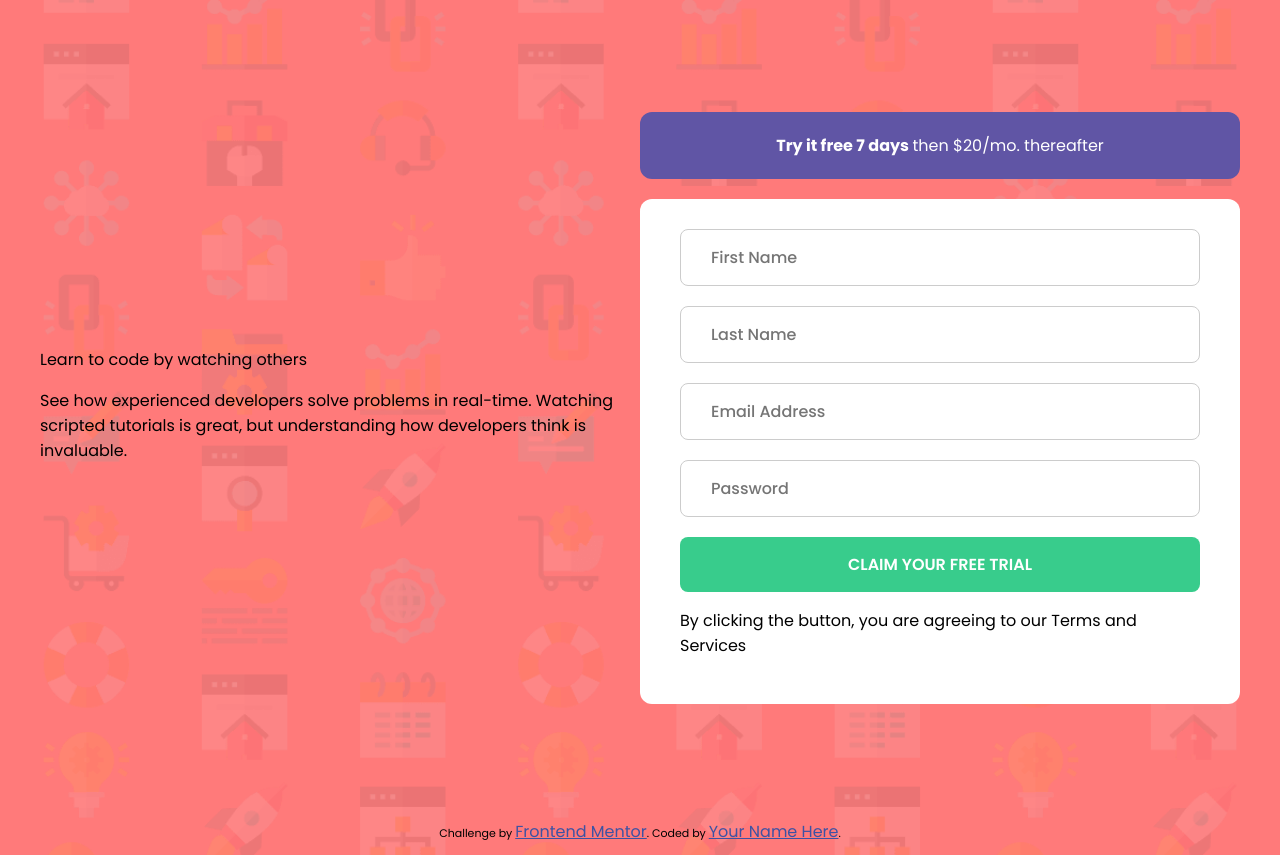
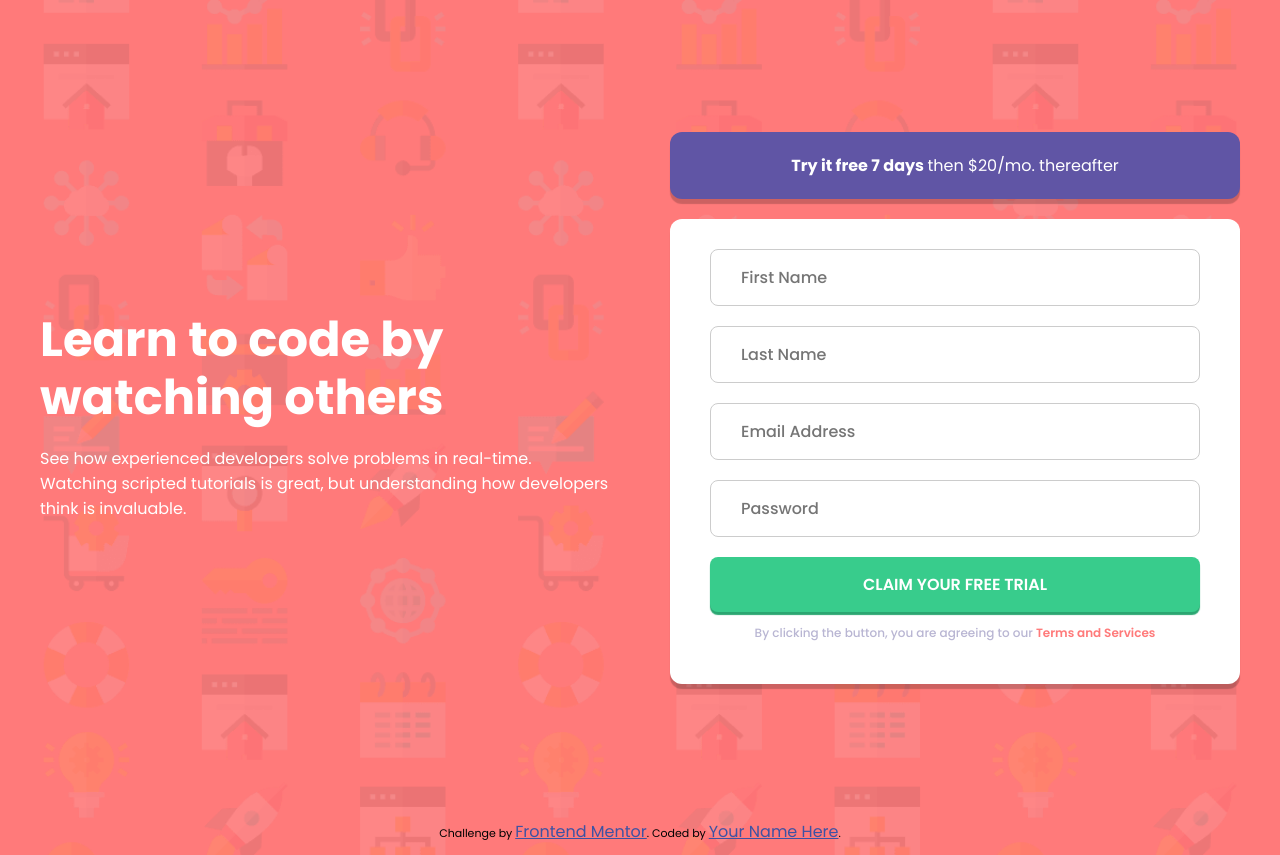
Before and after one commit to grenielxdevs/fem_intro_component_with_signup_form, a React (Vite) app: page / in a window 1280 px wide. Built offline with nearby package versions, Linux system fonts and the light colour scheme.

Commit message:
fem_intro_component_with_signup_form: completing initial styles

```diff
--- a/src/components/Main.jsx
+++ b/src/components/Main.jsx
@@ -27,7 +27,7 @@ function Main() {
                             <input type="text" id="password" name="password" placeholder="Password" />
                         </div>
                         <button type="submit">Claim your free trial</button>
-                        <p>By clicking the button, you are agreeing to our Terms and Services</p>
+                        <p>By clicking the button, you are agreeing to our <span>Terms and Services</span></p>
                     </form>
                 </div>
             </div>
--- a/src/index.css
+++ b/src/index.css
@@ -8,8 +8,10 @@
 :root {
   --red: hsl(0, 100%, 74%);
   --green: hsl(154, 59%, 51%);
+  --dark-green: hsl(154, 59%, 41%);
   --blue: hsl(248, 32%, 49%);
-  --dark-blue: hsl(249, 10%, 26%);
+  --dark-blues: hsl(248, 32%, 29%);
+  --dark-blue: hsl(240, 33%, 1%);
   --grayish-blue: hsl(246, 25%, 77%);
 }
 
@@ -24,6 +26,7 @@ body {
   display: flex;
   flex-direction: row;
   align-items: center;
+  gap: 60px;
 
   height: 100vh;
   max-width: 1200px;
@@ -34,6 +37,21 @@ body {
   width: 50%;
 }
 
+#main-content .text-content h1 {
+  margin-bottom: 20px;
+
+  font-size: 48px;
+  font-weight: 700;
+
+  color: #ffffff;
+  line-height: 1.2;
+}
+
+#main-content .text-content p {
+  font-weight: 400;
+  color: #ffffff;
+}
+
 #main-content .form-content {
   width: 50%;
 }
@@ -41,6 +59,7 @@ body {
 #main-content .form-content .box {
   background-color: var(--blue);
   border-radius: 12px;
+  box-shadow: 0px 5px 1px 0px rgba(0, 0, 0, 0.2);
   padding: 5px 30px;
   margin-bottom: 20px;
 }
@@ -71,6 +90,7 @@ body {
   display: block;
   width: 100%;
   background-color: var(--green);
+  box-shadow: 0px 3px 1px 0px var(--dark-green);
   border: none;
   border-radius: 8px;
   padding: 15px 30px;
@@ -78,14 +98,30 @@ body {
   font-weight: 600;
   color: #ffffff;
   text-transform: uppercase;
+}
 
+#main-content .form-content .card p {
+  font-size: 12px;
+  font-weight: 500;
+
+  color: var(--grayish-blue);
+  text-align: center;
 }
+
+#main-content .form-content .card p span {
+  font-size: 12px;
+  font-weight: 600;
+  color: var(--red);
+}
+
+
 
 /* Card Styles */
 #card {
   background-color: #ffffff;
   padding: 30px 40px;
   border-radius: 12px;
+  box-shadow: 0px 5px 1px 0px rgba(0, 0, 0, 0.2);
 }
 
 /* Footer Styles
```
